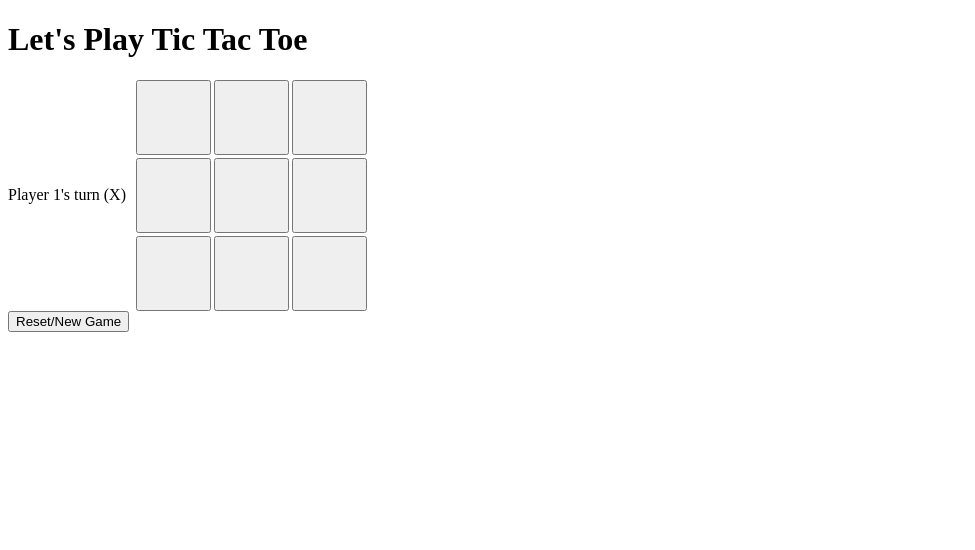
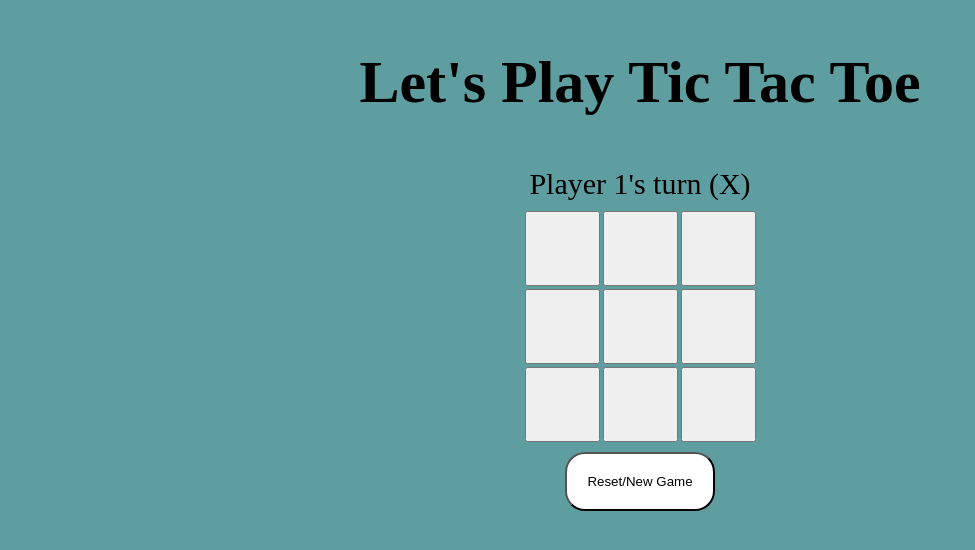
Before and after one commit to jsmit1993/top-tic-tac-toe-project, a plain HTML site: page index.html in a window 1280 px wide. Shown: the whole page, without its empty margins (0-975 px from the left). Drawn offline with Linux system fonts and the light colour scheme.

Commit message:
Add style
I have added style to the page to make it more fun to look at.
Colors for symbols have been added too.

```diff
--- a/index.html
+++ b/index.html
@@ -7,6 +7,7 @@
     <link rel="stylesheet" href="styles/stylesheet.css">
 </head>
 <body>
+    <div class="ticTacToeGame">
         <h1>Let's Play Tic Tac Toe</h1>
         <div class="content">
             <div class="gameInfo"></div>
@@ -15,6 +16,7 @@
         <div class="resetButton">
             <button class="reset" type="reset">Reset/New Game</button>
         </div>
+    </div>
     <script src="scripts/javascript.js"></script>
 </body>
 </html>
--- a/scripts/javascript.js
+++ b/scripts/javascript.js
@@ -158,6 +158,14 @@ function displayGame() {
                 const cellValue = cell.getValue();
                 cellButton.textContent = cellValue === 0 ? '' : cellValue;
 
+                if (cellValue === "X") {
+                    cellButton.style.color = 'Red';
+                }
+
+                if (cellValue === "O") {
+                    cellButton.style.color = 'Blue';
+                }
+
                 if (isGameOver || cellValue !== 0) {
                     cellButton.disabled = true;
                 }
@@ -192,4 +200,6 @@ function displayGame() {
     return {updateDisplay};
 }
 const userInterface = displayGame();
-function gameReset() {};
+function gameReset() {
+
+};
--- a/styles/stylesheet.css
+++ b/styles/stylesheet.css
@@ -1,11 +1,29 @@
+body {
+    background-color: cadetblue;
+}
+
+h1 {
+    font-weight: bolder;
+    font-size: 60px;
+}
+
+.ticTacToeGame{
+    display: flex;
+    flex-direction: column;
+    align-items: center;
+    gap: 10px;
+}
+
 .content {
     display: flex;
-    flex-direction: row;
+    flex-direction: column;
     gap: 10px;
 }
 
 .gameInfo {
     display: flex;
+    flex-wrap: wrap;
+    font-size: 30px;
     text-align: center;
     justify-content: center;
     align-items: center;
@@ -19,3 +37,13 @@
     gap: 3px;
 
 }
+
+.reset {
+    background-color: white;
+    border-radius: 20px;
+    padding: 20px;
+}
+
+.cell {
+    font-size: 30px;
+}
```
Lines whose indentation alone changed are shown as unchanged.
